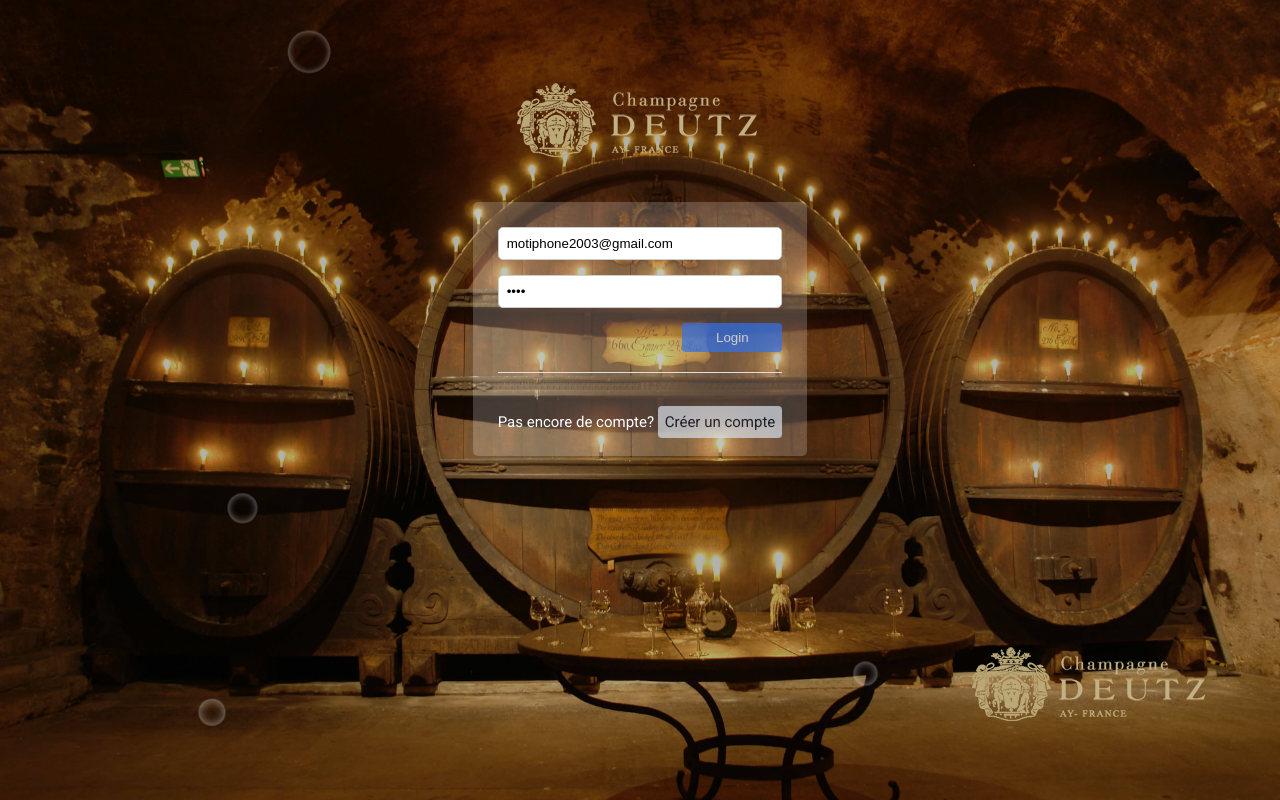
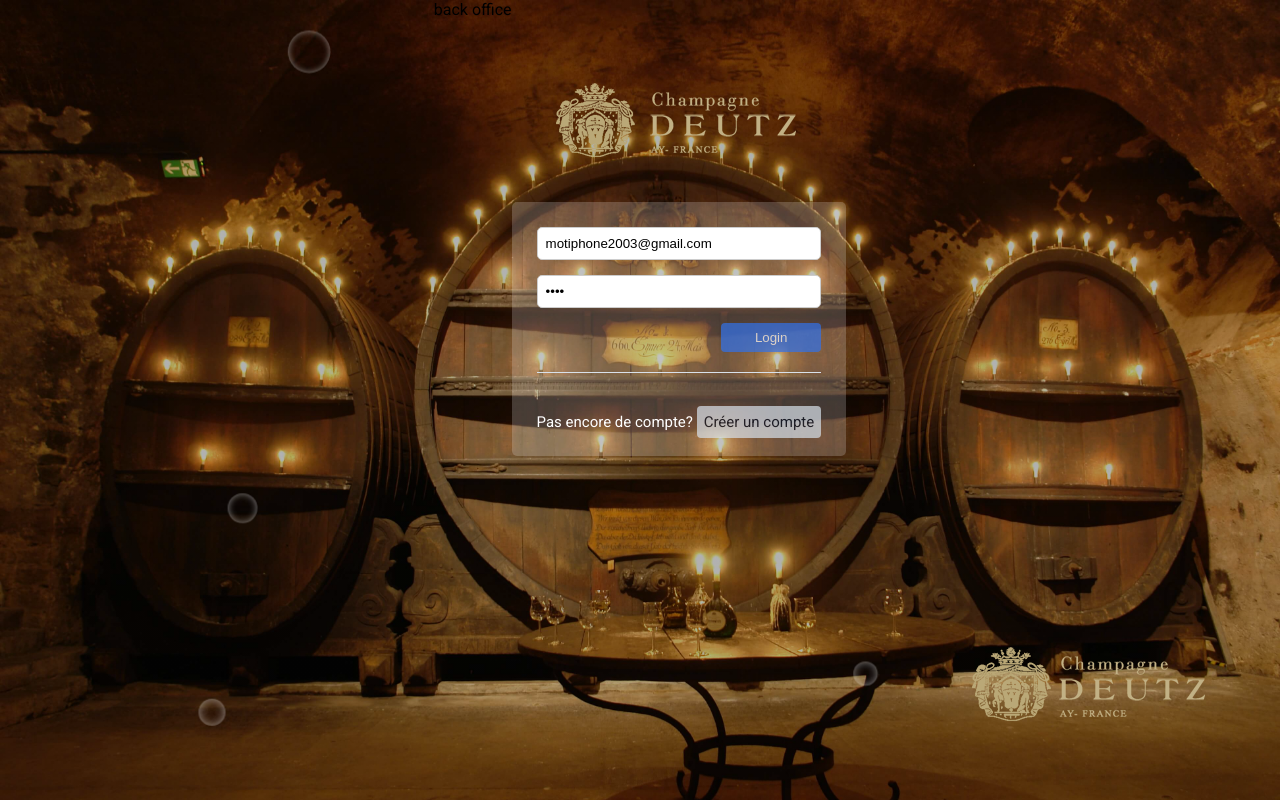
Before and after one commit to CRMCrew/crm, a React (Create React App) app in the folder client/: page / in a window 1280 px wide. Built offline with nearby package versions, Linux system fonts and the light colour scheme.

Commit message:
:apple: before deploy

```diff
--- a/client/src/components/Login/UserLogin.js
+++ b/client/src/components/Login/UserLogin.js
@@ -96,6 +96,7 @@
       initial='hidden'
       animate='visible'
     >
+      <Link to='/backoffice/'>back office</Link>
       <div className='login-container__corner-logo'>
         <img src={logo} alit='logo' />
       </div>
```
Also changed, not shown: 1 other file (tests, documents, lock files or other folders).
